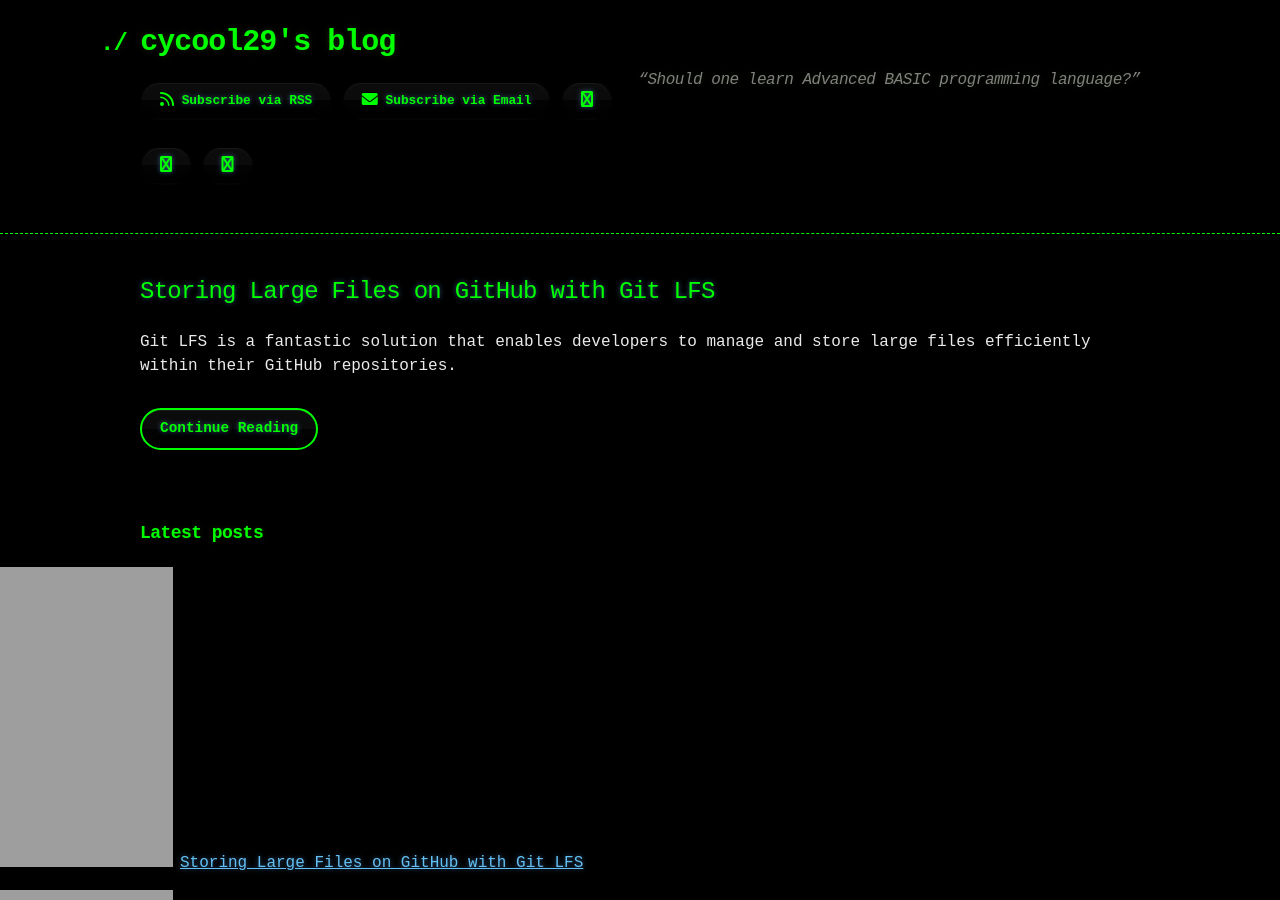
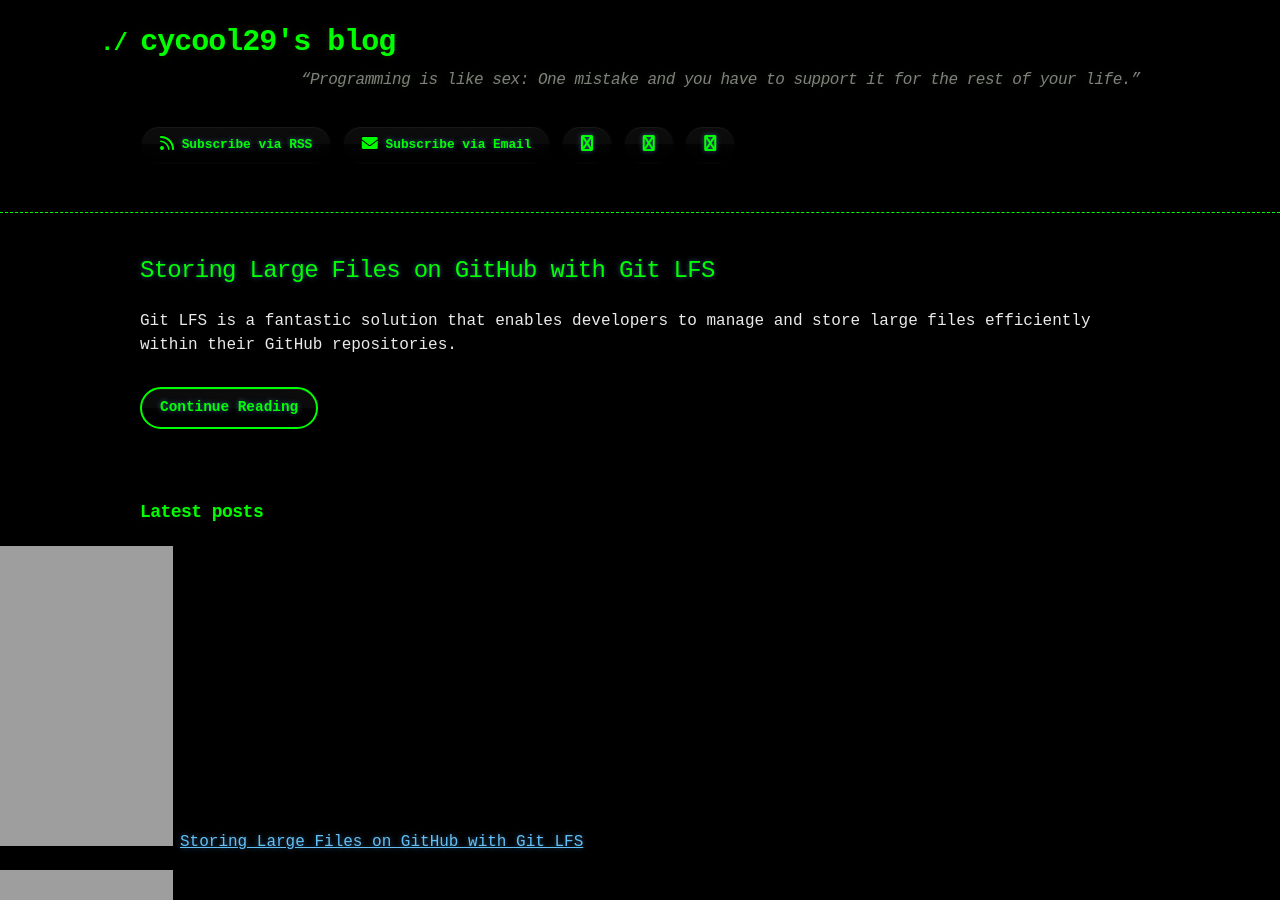
Before and after one commit to cycool29/cycool29.github.io, a Jekyll site: the page built from index.md, in a window 1280 px wide and 900 px high. Built offline with Jekyll 4.4.1, drawn with Linux system fonts in a browser that asks for light colours; a style sheet for code colours, icons or effects is not loaded.

Commit message:
Update quotes

```diff
--- a/_config.yml
+++ b/_config.yml
@@ -1,5 +1,5 @@
 title: cycool29's blog
-description: "“Should one learn Advanced BASIC programming language?” "
+description: "“Programming is like sex: One mistake and you have to support it for the rest of your life.” "
 bio: A high school student. Intermediate in Python, Git, Bash. Learning JavaScript. He/Him. "
 author: cycool29
 url: https://cycool29.github.io
```
